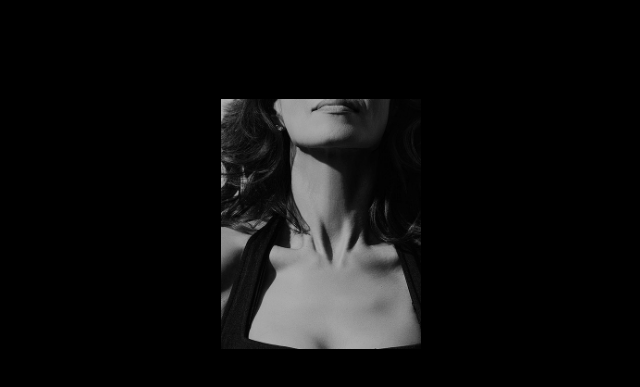
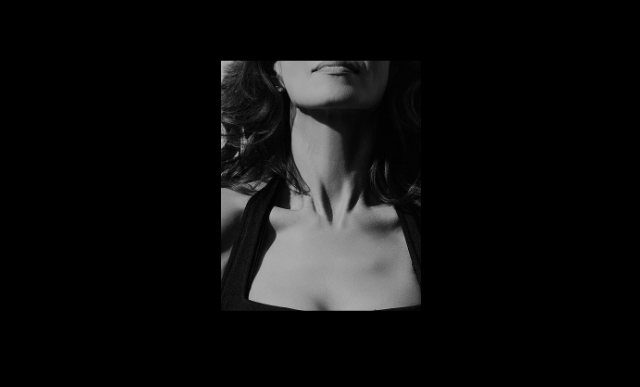
Before and after one commit to nemo-cat/Chicago, a plain HTML site: page index.html in a window 1280 px wide. Shown: the part 6286-6673 px from the top of the page, without its empty margins (413-1053 px from the left). Drawn offline with nearby package versions, Linux system fonts and the light colour scheme; a web font is replaced by a local one.

Commit message:
소소한 수정중

```diff
--- a/style/style.css
+++ b/style/style.css
@@ -309,8 +309,7 @@ img {
 
 .castingWrap ul {
     display: flex;
-    height: 100%;
-    padding: 3% 30%;
+    padding: 0 30% 3%;
     box-sizing: border-box;
 }
 
```
